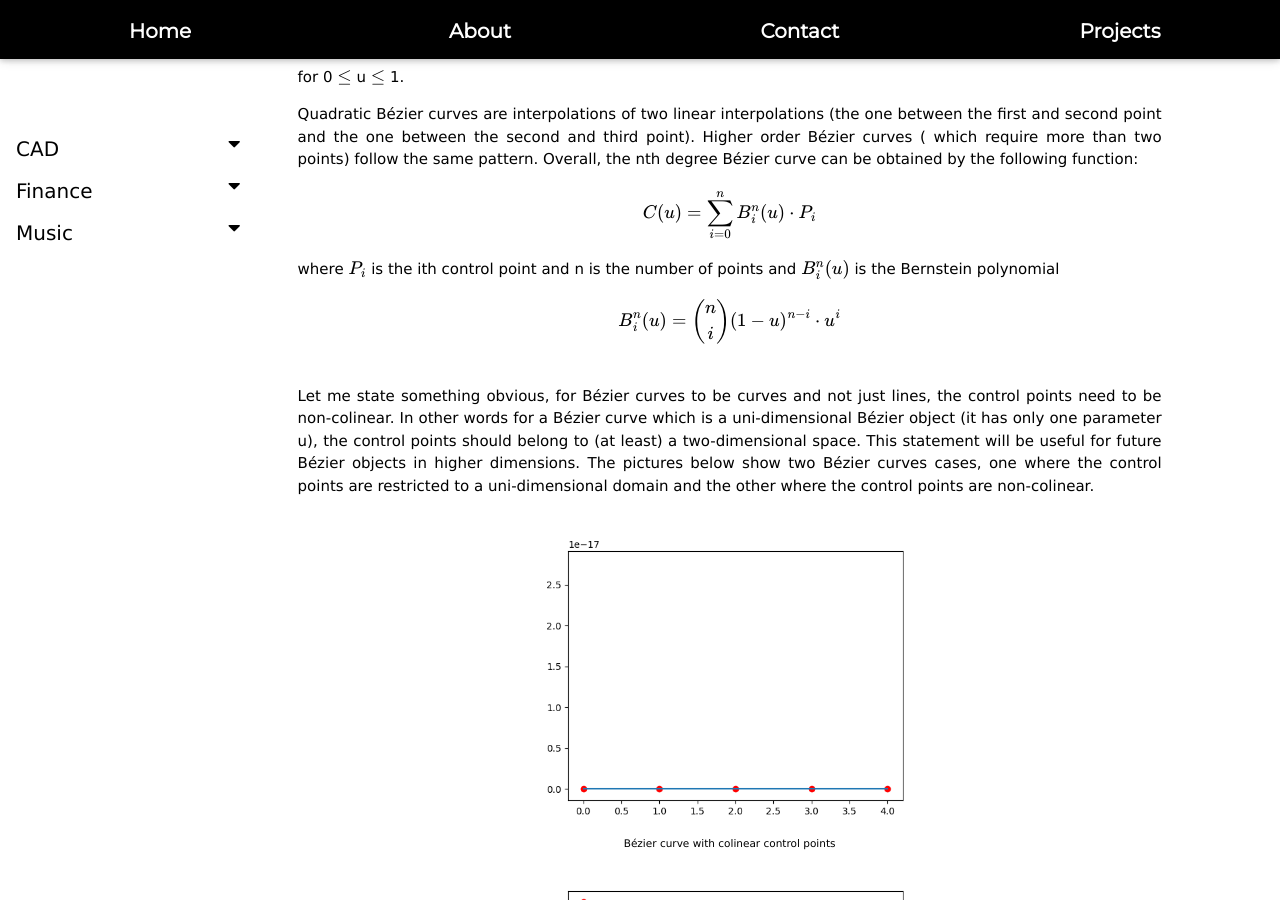
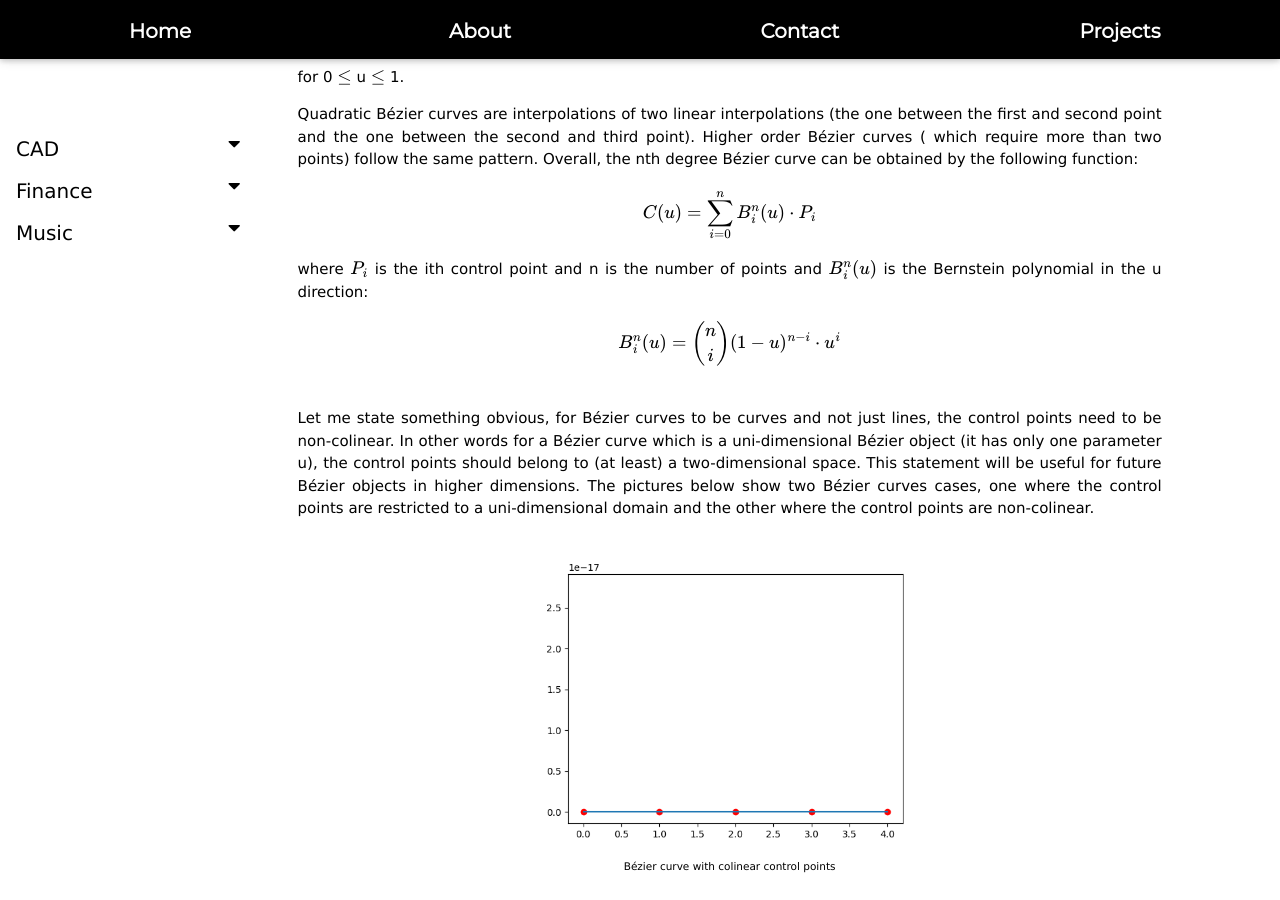
Before and after one commit to botengu/portfolio, a Jekyll site: the page built from _posts/2020-09-25-HigherDimensionalShape.md, in a window 1280 px wide and 900 px high, scrolled down 321 px. Built offline with Jekyll 4.4.1, drawn with Linux system fonts in a browser that asks for light colours; nearby versions of some CDN libraries; library files that are not in the unit come from our copies; a script that is not in the unit is left out.

Commit message:
45th commit

```diff
--- a/_posts/2020-09-25-HigherDimensionalShape.md
+++ b/_posts/2020-09-25-HigherDimensionalShape.md
@@ -19,7 +19,7 @@ permalink: "/cad/nDBezier/"
     <p class = "justify">
     Quadratic Bézier curves are interpolations of two linear interpolations (the one between the first and second point and the one between the second and third point). Higher order Bézier curves ( which require more than two points) follow the same pattern. Overall, the  nth degree Bézier curve can be obtained by the following function:
     $$ C(u) = \sum ^{n}_{i=0} B^{n}_{i}(u) \cdot P_{i} $$
-    where  \(P_{i}\) is the ith control point and n is the number of points and \(B^{n}_{i}(u)\) is the Bernstein polynomial
+    where  \(P_{i}\) is the ith control point and n is the number of points and \(B^{n}_{i}(u)\) is the Bernstein polynomial in the u direction:
     $$ B^{n}_{i}(u)=  \binom{n}{i} (1-u)^{n-i}\cdot u^i  $$
     <br>
     Let me state something obvious, for Bézier curves to be curves and not just lines, the control points need to be non-colinear. In other words for a Bézier curve which is a uni-dimensional Bézier object (it has only one parameter u), the control points should belong to (at least) a two-dimensional space. This statement will be useful for future Bézier objects in higher dimensions.  The pictures below show two Bézier curves cases, one where the control points are restricted to a uni-dimensional domain and the other where the control points are non-colinear.
```
